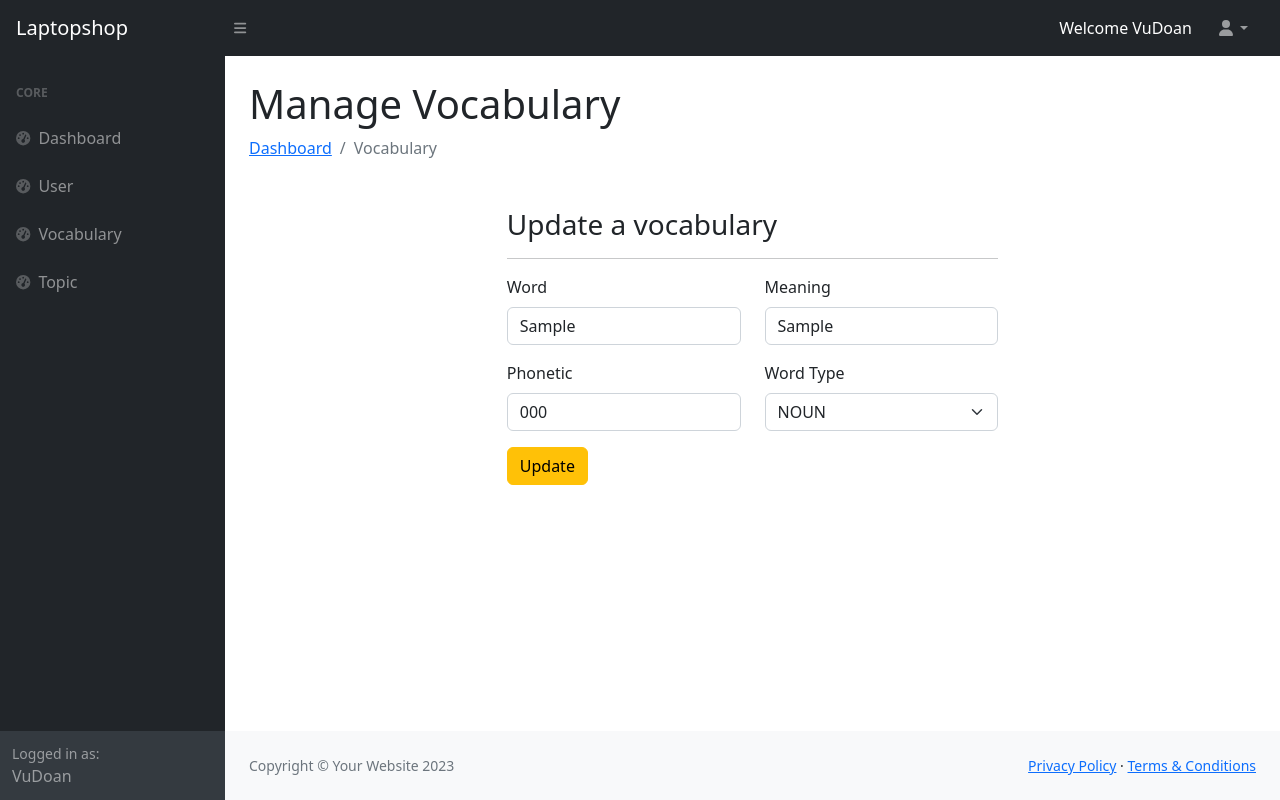
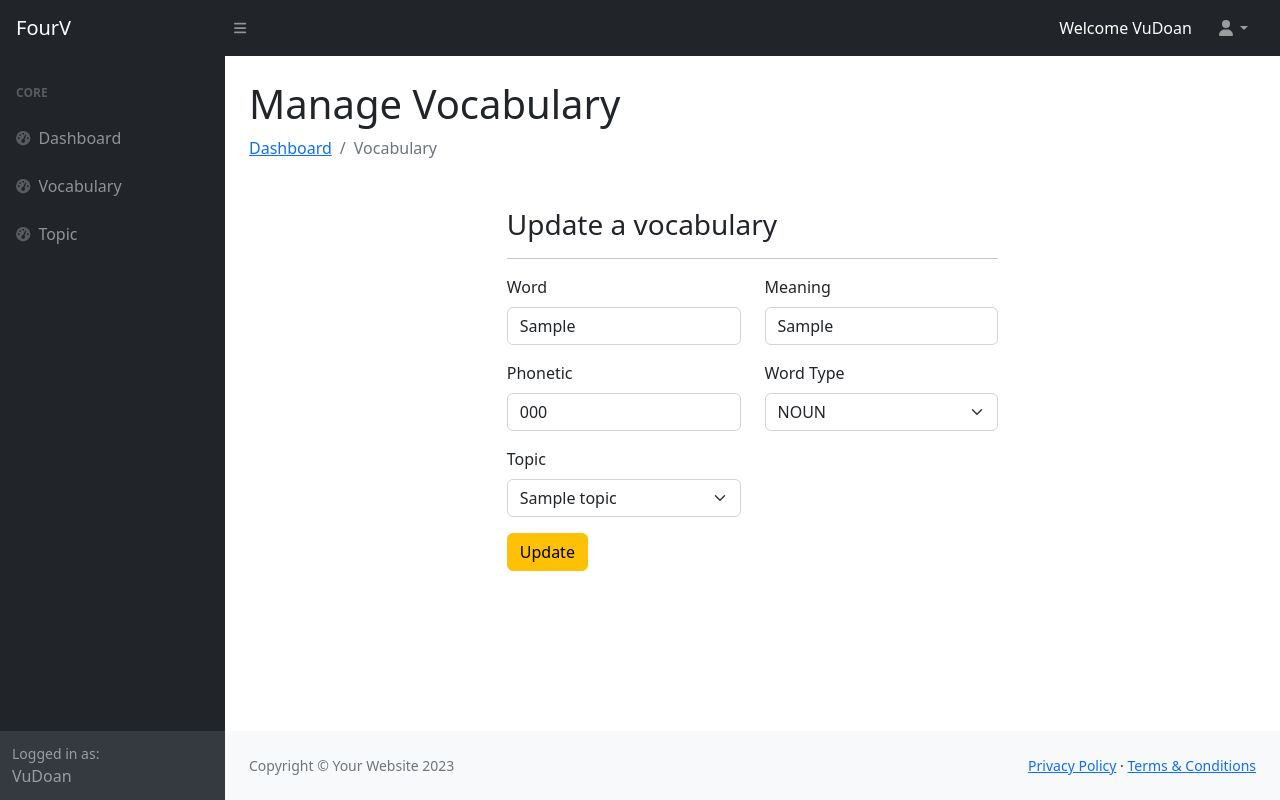
Before and after one commit to Vu121205/Learning-English-Website, a Flask app: page /admin/vocabulary/update/1 in a window 1280 px wide. Run offline with Flask 3, Linux system fonts and the light colour scheme; tables that the repository leaves empty hold one stand-in row (values such as "Sample post"); some libraries are stand-ins or nearby versions.

Commit message:
confirm project

```diff
--- a/app.py
+++ b/app.py
@@ -5,7 +5,6 @@ from controllers.client.HomePageController import homePage_bp
 from controllers.admin.TopicController import topic_bp
 from models import db
 import models
-
 
 app = Flask(__name__)
 app.register_blueprint(dashBoard_bp)
--- a/controllers/admin/VocabularyController.py
+++ b/controllers/admin/VocabularyController.py
@@ -44,10 +44,15 @@ def updateVocabulary(id):
         vocab.phonetic = request.form.get("phonetic")
         vocab.word_type = request.form.get("word_type")
 
+        # Lấy topic_id từ form
+        topic_id = request.form.get("topic_id")
+        vocab.topic_id = int(topic_id) if topic_id else None
+
         db.session.commit()
         return redirect(url_for("vocabulary.getVocabularyPage"))
+    topics = Topic.query.all()
 
-    return render_template("admin/vocabulary/update.html", vocab=vocab)
+    return render_template("admin/vocabulary/update.html", vocab=vocab, topics=topics)
 
 
 @vocabulary_bp.route("/admin/vocabulary/delete/<int:id>", methods=["GET","POST"])
--- a/templates/admin/layout/header.html
+++ b/templates/admin/layout/header.html
@@ -1,6 +1,6 @@
 <nav class="sb-topnav navbar navbar-expand navbar-dark bg-dark">
   <!-- Navbar Brand-->
-  <a class="navbar-brand ps-3" href="/admin">Laptopshop</a>
+  <a class="navbar-brand ps-3" href="/admin">FourV</a>
   <!-- Sidebar Toggle-->
   <button class="btn btn-link btn-sm order-1 order-lg-0 me-4 me-lg-0" id="sidebarToggle" href="#!"><i class="fas fa-bars"></i></button>
   <!-- Navbar Search-->
--- a/templates/admin/layout/sidebar.html
+++ b/templates/admin/layout/sidebar.html
@@ -6,10 +6,6 @@
         <a class="nav-link" href="/admin">
           <div class="sb-nav-link-icon"><i class="fas fa-tachometer-alt"></i></div>
           Dashboard
-        </a>
-        <a class="nav-link" href="/admin/user">
-          <div class="sb-nav-link-icon"><i class="fas fa-tachometer-alt"></i></div>
-          User
         </a>
         <a class="nav-link" href="/admin/vocabulary">
           <div class="sb-nav-link-icon"><i class="fas fa-tachometer-alt"></i></div>
--- a/templates/admin/vocabulary/update.html
+++ b/templates/admin/vocabulary/update.html
@@ -41,6 +41,19 @@
                 </select>
               </div>
 
+              <div class="mb-3 col-md-6 col-12">
+                <label class="form-label">Topic</label>
+                <select name="topic_id" class="form-select">
+                  <option value="">-- No Topic --</option>
+                  {% for topic in topics %}
+                    <option value="{{ topic.id }}"
+                      {% if vocab.topic_id == topic.id %} selected {% endif %}>
+                      {{ topic.name }}
+                    </option>
+                  {% endfor %}
+                </select>
+              </div>
+
               <div class="col-12 mb-5">
                 <button type="submit" class="btn btn-warning">Update</button>
 
--- a/templates/client/homepage/show.html
+++ b/templates/client/homepage/show.html
@@ -37,7 +37,7 @@
             />
 
             <select
-              class="form-select"
+              class="form-select btn btn-light btn-outline-secondary"
               name="type"
               style="max-width: 170px">
 
```
Also changed, not shown: controllers/client/HomePageController.py (+0 -17 lines).
